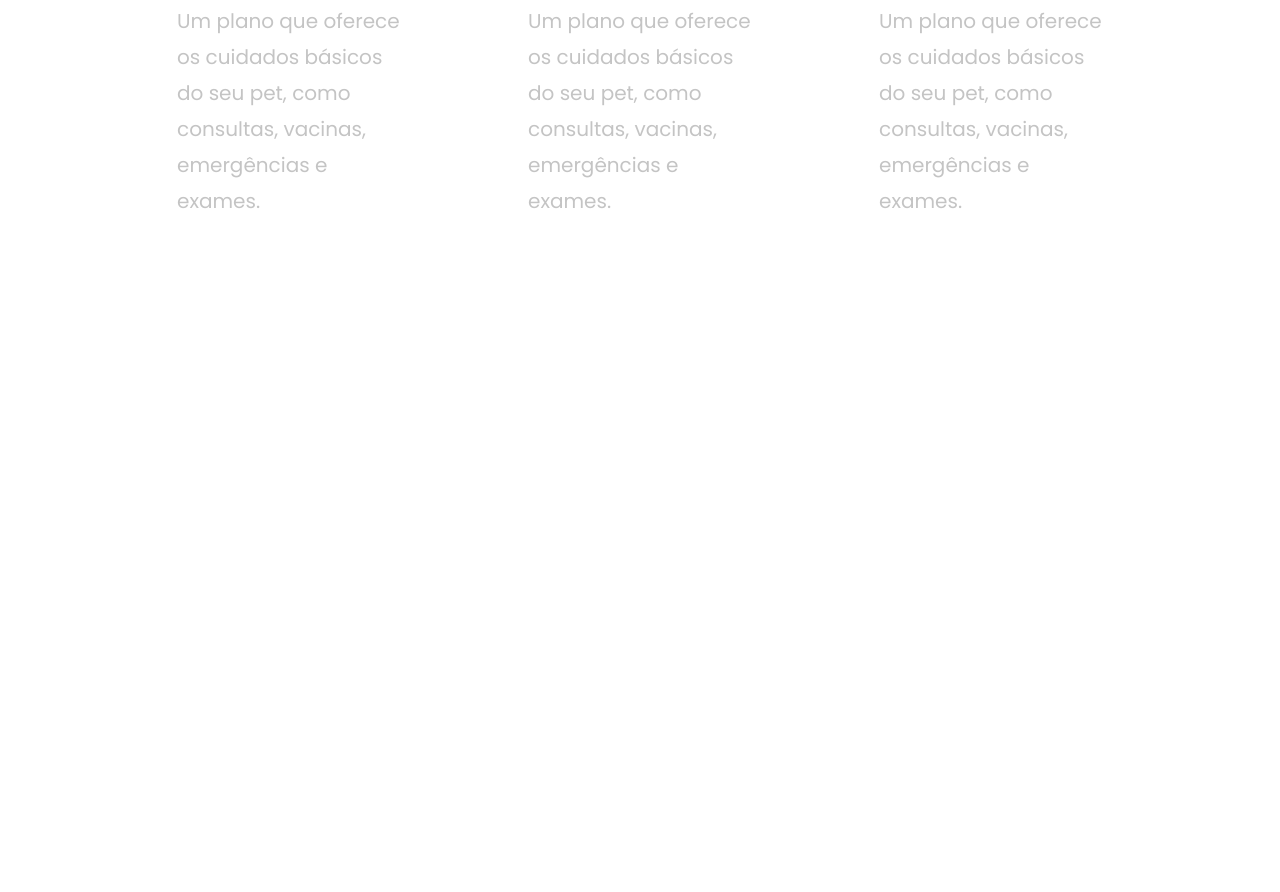
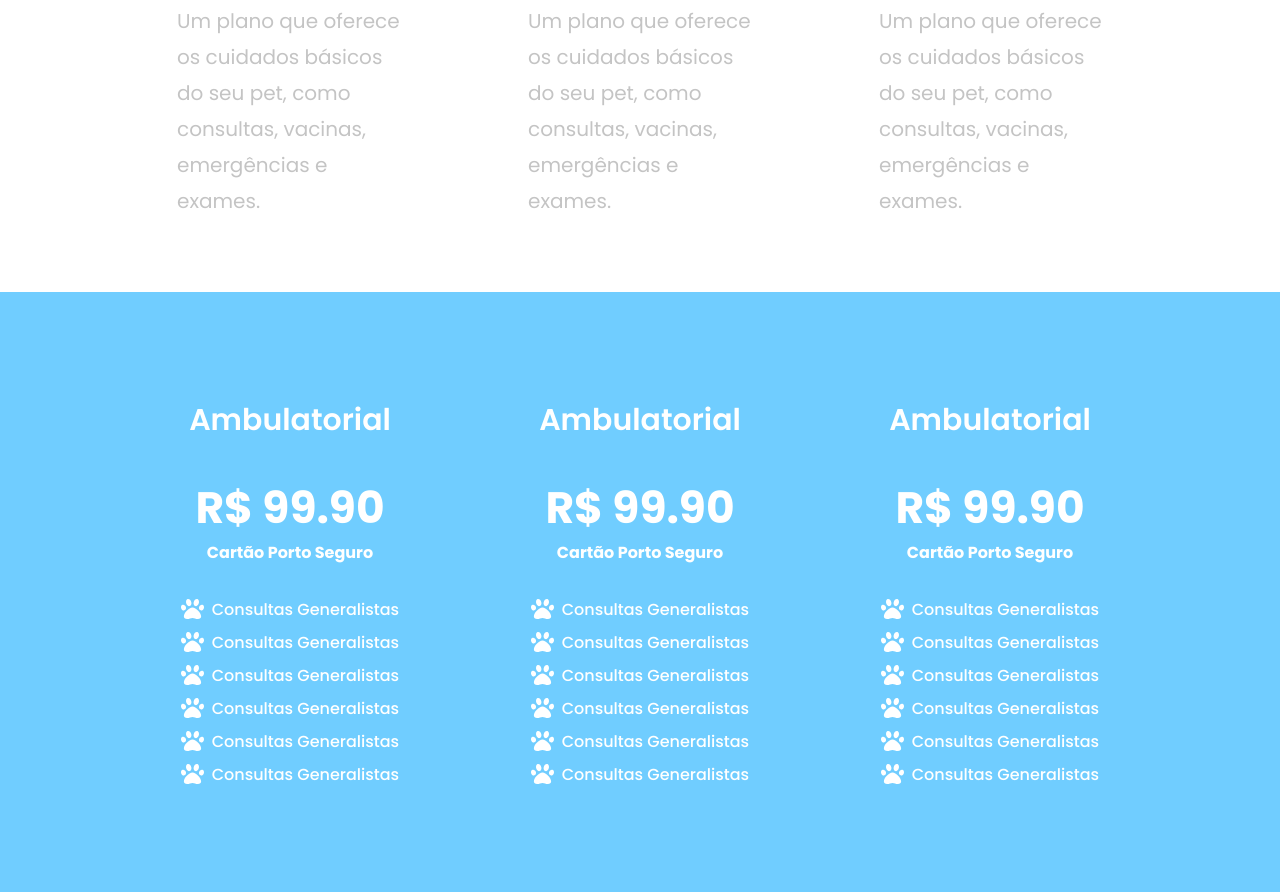
Before and after one commit to victorscaldeira/peath-health, a plain HTML site: page index.html in a window 1280 px wide. Shown: the part 908-1800 px from the top of the page. Before the commit the page ends 1200 px from the top, so only its background shows below. Drawn offline with Linux system fonts and the light colour scheme.

Commit message:
terceiro bloco

```diff
--- a/index.html
+++ b/index.html
@@ -74,6 +74,160 @@
 
     </section>
 
+    <section class="terceiro-bloco">
+
+      <div class="preço-container">
+
+          <h4 class="preço-titulo">Ambulatorial </h4>
+
+        <div class="preço-grupo">
+            <h1 class="preço"> R$ 99.90 </h1>
+            <H6 class="preço-info">Cartão Porto Seguro</H6>
+         </div>
+
+         <div class="plano-detalhe-container">
+              <div class="plano-detalhe">
+
+              <img class="plano-detalhe-imagem" src="footprint-white.svg"/>
+              <p class="plano-detalhe-texto">Consultas Generalistas</p>
+         </div>
+
+          <div class="plano-detalhe">
+
+              <img class="plano-detalhe-imagem" src="footprint-white.svg"/>
+              <p class="plano-detalhe-texto">Consultas Generalistas</p>
+         </div>
+
+         <div class="plano-detalhe">
+
+              <img class="plano-detalhe-imagem" src="footprint-white.svg"/>
+              <p class="plano-detalhe-texto">Consultas Generalistas</p>
+         </div>
+
+         <div class="plano-detalhe">
+
+                <img class="plano-detalhe-imagem" src="footprint-white.svg"/>
+               <p class="plano-detalhe-texto">Consultas Generalistas</p>
+         </div>
+         <div class="plano-detalhe">
+
+               <img class="plano-detalhe-imagem" src="footprint-white.svg"/>
+                <p class="plano-detalhe-texto">Consultas Generalistas</p>
+         </div>
+         <div class="plano-detalhe">
+
+                  <img class="plano-detalhe-imagem" src="footprint-white.svg"/>
+                  <p class="plano-detalhe-texto">Consultas Generalistas</p>
+         </div>
+
+      </div>
+
+      </div>
+
+
+      <div class="preço-container">
+
+        <h4 class="preço-titulo">Ambulatorial </h4>
+
+        <div class="preço-grupo">
+          <h1 class="preço"> R$ 99.90 </h1>
+          <H6 class="preço-info">Cartão Porto Seguro</H6>
+         </div>
+
+         <div class="plano-detalhe-container">
+            <div class="plano-detalhe">
+
+          <img class="plano-detalhe-imagem" src="footprint-white.svg"/>
+          <p class="plano-detalhe-texto">Consultas Generalistas</p>
+         </div>
+
+         <div class="plano-detalhe">
+
+          <img class="plano-detalhe-imagem" src="footprint-white.svg"/>
+          <p class="plano-detalhe-texto">Consultas Generalistas</p>
+         </div>
+
+         <div class="plano-detalhe">
+
+          <img class="plano-detalhe-imagem" src="footprint-white.svg"/>
+          <p class="plano-detalhe-texto">Consultas Generalistas</p>
+         </div>
+
+         <div class="plano-detalhe">
+
+          <img class="plano-detalhe-imagem" src="footprint-white.svg"/>
+          <p class="plano-detalhe-texto">Consultas Generalistas</p>
+         </div>
+         <div class="plano-detalhe">
+
+          <img class="plano-detalhe-imagem" src="footprint-white.svg"/>
+          <p class="plano-detalhe-texto">Consultas Generalistas</p>
+         </div>
+         <div class="plano-detalhe">
+
+          <img class="plano-detalhe-imagem" src="footprint-white.svg"/>
+          <p class="plano-detalhe-texto">Consultas Generalistas</p>
+         </div>
+
+      </div>
+
+      </div>
+
+
+      <div class="preço-container">
+
+        <h4 class="preço-titulo">Ambulatorial </h4>
+
+        <div class="preço-grupo">
+          <h1 class="preço"> R$ 99.90 </h1>
+          <H6 class="preço-info">Cartão Porto Seguro</H6>
+         </div>
+
+         <div class="plano-detalhe-container">
+            <div class="plano-detalhe">
+
+          <img class="plano-detalhe-imagem" src="footprint-white.svg"/>
+          <p class="plano-detalhe-texto">Consultas Generalistas</p>
+         </div>
+
+         <div class="plano-detalhe">
+
+          <img class="plano-detalhe-imagem" src="footprint-white.svg"/>
+          <p class="plano-detalhe-texto">Consultas Generalistas</p>
+         </div>
+
+         <div class="plano-detalhe">
+
+          <img class="plano-detalhe-imagem" src="footprint-white.svg"/>
+          <p class="plano-detalhe-texto">Consultas Generalistas</p>
+         </div>
+
+         <div class="plano-detalhe">
+
+          <img class="plano-detalhe-imagem" src="footprint-white.svg"/>
+          <p class="plano-detalhe-texto">Consultas Generalistas</p>
+         </div>
+         <div class="plano-detalhe">
+
+          <img class="plano-detalhe-imagem" src="footprint-white.svg"/>
+          <p class="plano-detalhe-texto">Consultas Generalistas</p>
+         </div>
+         <div class="plano-detalhe">
+
+          <img class="plano-detalhe-imagem" src="footprint-white.svg"/>
+          <p class="plano-detalhe-texto">Consultas Generalistas</p>
+         </div>
+
+      </div>
+
+      </div>
+
+
+    </section>
+
+
+
+
 </body>
 
 
--- a/style.css
+++ b/style.css
@@ -98,6 +98,72 @@
   color: #c4c4c4;
 }
 
+.terceiro-bloco {
+   height: 600px;
+   width: 100vw;
+
+   display: flex;
+   align-items: center;
+   justify-content: center;
+
+
+    background-color: #70cdff;
+   }
+
+.preço-container {
+ height: 500px;
+ width: 350px;
+
+ display: flex;
+ align-items: center;
+ justify-content: center;
+ flex-direction: column;
+ color: white;
+ gap: 32px;
+
+}
+
+.preço-titulo {
+  font-size: 30px;
+  font-weight: 600;
+}
+
+.preço-grupo {
+ display: flex;
+ align-items: center;
+ justify-content: center;
+ flex-direction: column;
+}
+
+.preço {
+  font-size: 44px;
+}
+.preço-info {
+  font-size: 16px;
+}
+
+.plano-detalhe-container {
+  display: flex;
+  align-items: center;
+  justify-content: center;
+  flex-direction: column;
+  gap: 8px;
+
+}
+.plano-detalhe {
+  display: flex;
+  gap: 8px;
+  align-items: center;
+ }
+.plano-detalhe-imagem {
+  height: 20px;
+}
+.plano-detalhe-texto {
+  font-size: 16px;
+  font-weight: 500;
+
+}
+
 
 
  @media (max-width: 1000px) {
@@ -130,4 +196,8 @@
   padding-top: 40px;
   padding-bottom: 40px;
  }
+.terceiro-bloco {
+  flex-direction: column;
+  height: auto;
 }
+ }
```
